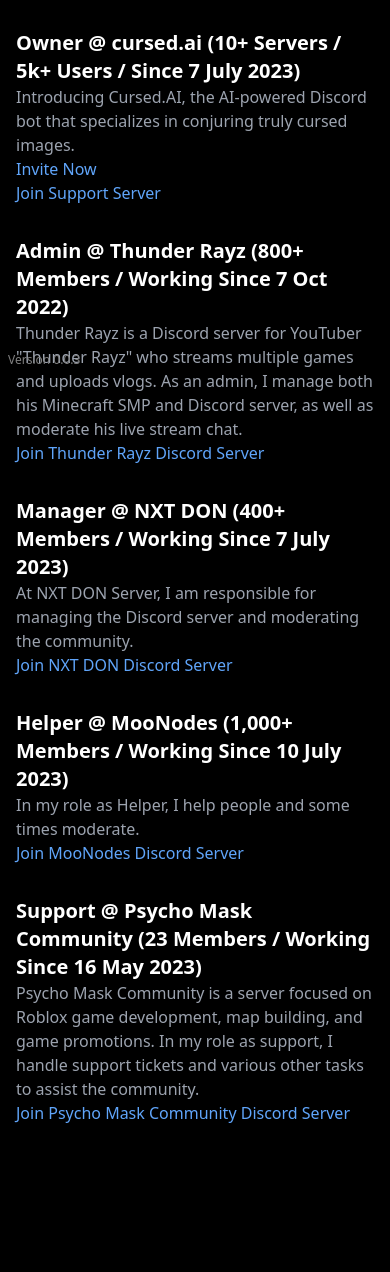
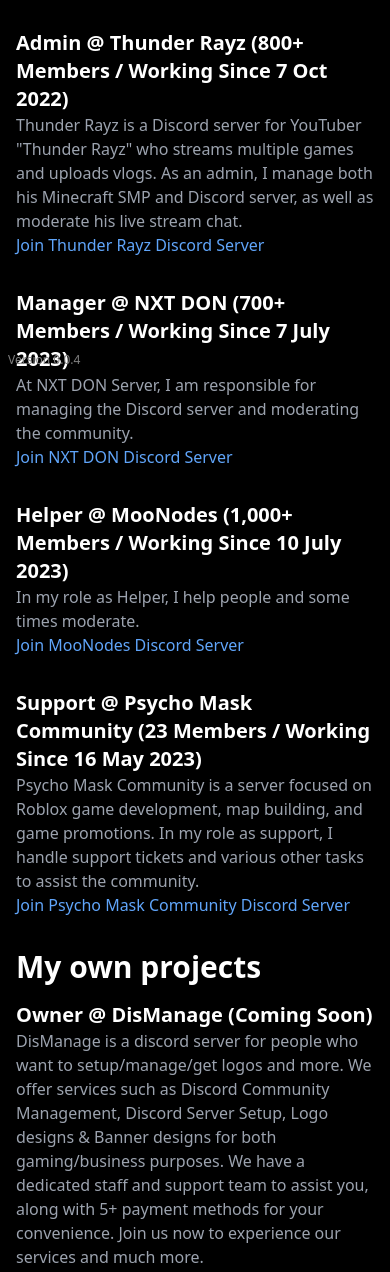
Before and after one commit to RuskyDev/ruskydev.github.io, a plain HTML site: page work-experience.html in a window 390 px wide. Shown: the part 467-1739 px from the top of the page. Before the commit the page ends 1656 px from the top, so only its background shows below. Drawn offline with nearby package versions, Linux system fonts and the light colour scheme.

Commit message:
0.0.4
Fixed bugs ( layout, mobile, etc )
Removed useless files and optmized the website

```diff
--- a/work-experience.html
+++ b/work-experience.html
@@ -60,21 +60,13 @@
       </div>
 
       <div class="mb-8">
-        <h2 class="text-xl font-semibold">Owner @ cursed.ai (10+ Servers / 5k+ Users / Since 7 July 2023)</h2>
-        <p class="text-gray-400">Introducing Cursed.AI, the AI-powered Discord bot that specializes in conjuring truly cursed images.</p>
-        <a href="https://discord.com/api/oauth2/authorize?client_id=1123213723235004447&permissions=2147781632&scope=bot%20applications.commands" class="text-blue-400 hover:underline" target="_blank">Invite Now</a>
-        <br>
-        <a href="https://discord.gg/qw2ZtturP8" class="text-blue-400 hover:underline" target="_blank">Join Support Server</a>
-      </div>
-
-      <div class="mb-8">
         <h2 class="text-xl font-semibold">Admin @ Thunder Rayz (800+ Members / Working Since 7 Oct 2022)</h2>
         <p class="text-gray-400">Thunder Rayz is a Discord server for YouTuber "Thunder Rayz" who streams multiple games and uploads vlogs. As an admin, I manage both his Minecraft SMP and Discord server, as well as moderate his live stream chat.</p>
         <a href="https://discord.gg/Rxba4bytuc" class="text-blue-400 hover:underline" target="_blank">Join Thunder Rayz Discord Server</a>
       </div>
 
       <div class="mb-8">
-        <h2 class="text-xl font-semibold">Manager @ NXT DON (400+ Members / Working Since 7 July 2023)</h2>
+        <h2 class="text-xl font-semibold">Manager @ NXT DON (700+ Members / Working Since 7 July 2023)</h2>
         <p class="text-gray-400">At NXT DON Server, I am responsible for managing the Discord server and moderating the community.</p>
         <a href="https://discord.gg/gqNh6wh8HY" class="text-blue-400 hover:underline" target="_blank">Join NXT DON Discord Server</a>
       </div>
@@ -91,6 +83,13 @@
         <a href="https://discord.gg/sX7UbZjhTQ" class="text-blue-400 hover:underline" target="_blank">Join Psycho Mask Community Discord Server</a>
       </div>
 
+      <h1 class="text-3xl font-bold mb-4">My own projects</h1>
+
+      <div class="mb-8">
+        <h2 class="text-xl font-semibold">Owner @ DisManage (Coming Soon)</h2>
+        <p class="text-gray-400">DisManage is a discord server for people who want to setup/manage/get logos and more. We offer services such as Discord Community Management, Discord Server Setup, Logo designs & Banner designs for both gaming/business purposes. We have a dedicated staff and support team to assist you, along with 5+ payment methods for your convenience. Join us now to experience our services and much more.</p>
+      </div>
+
       <!-- <div class="mb-8">
         <h2 class="text-xl font-semibold">Developer @ RedBird (31 Members)</h2>
         <p class="text-gray-400">At RedBird, I manage the official support server and handle the development of their website and Discord bot. It's an exciting role that involves various responsibilities to ensure the smooth functioning of RedBird's services.</p>
@@ -98,7 +97,7 @@
       </div> -->
     </div>
     <div class="version">
-      Version 0.0.3
+      Version 0.0.4
     </div>
   </div>
 </body>
```
Also changed, not shown: contact-me.html (+1 -1 lines), index.html (+1 -1 lines).
